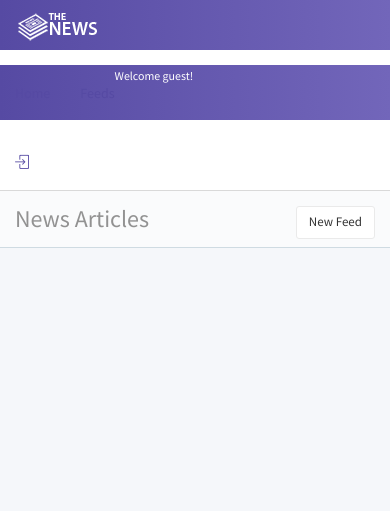
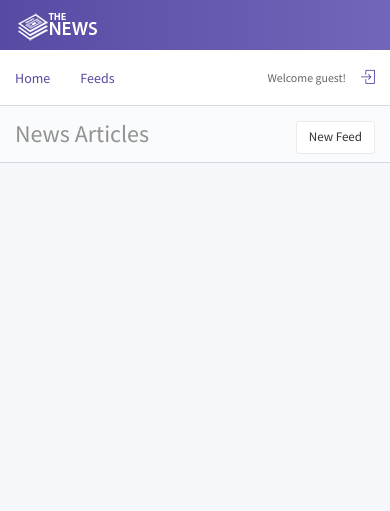
Before and after one commit to jamesblackjr/newsproject, a Django app: page / in a window 390 px wide. Shown: the top 511 px of the page. Run offline with Django 3.2, Linux system fonts and the light colour scheme; data that the repository does not hold is empty; parts of the project's set-up code (start-up, migrations or seed data) failed here and were passed over; some libraries are stand-ins or nearby versions.

Commit message:
Adjust Responsive Design of Articles List page

```diff
--- a/news/templates/articles_list.html
+++ b/news/templates/articles_list.html
@@ -13,7 +13,7 @@
 	</div>
 	<div class="row">
 		{% for column in columns %}
-			<div class="col-md-4">
+			<div class="col-lg-4">
 				{% for entry in column %}
 					<div class="panel">
                     	<div class="panel-body bg-purple">
@@ -39,3 +39,5 @@
 	</div>
 </div>
 {% endblock %}
+
+{% block footer %}{% endblock %}
--- a/newsproject/static/css/style.css
+++ b/newsproject/static/css/style.css
@@ -27,6 +27,14 @@ body,
     background-image: none;
   }
 }
+.topnavbar .navbar-nav > li > small,
+.topnavbar .navbar-nav > li > span {
+	display: inline-block;
+	position: relative;
+	padding-top: 10px;
+	padding-bottom: 10px;
+	line-height: 20px;
+}
 .topnavbar .navbar-nav > li > a,
 .topnavbar .navbar-nav > .open > a {
   color: #564aa3;
@@ -48,10 +56,6 @@ body,
 .topnavbar .navbar-nav > .open > a:focus {
   background-color: transparent;
 }
-.topnavbar .navbar-text {
-  color: #ffffff;
-  margin-right: 0px;
-}
 .topnavbar .nav-wrapper {
   background-color: #564aa3;
   background-image: -webkit-linear-gradient(left, #564aa3 0%, #7266ba 100%);
@@ -69,6 +73,12 @@ body,
     background-repeat: repeat-x;
     filter: progid:DXImageTransform.Microsoft.gradient(startColorstr='#ff564aa3', endColorstr='#ff7266ba', GradientType=1);
   }
+  .topnavbar .navbar-nav > li > small,
+  .topnavbar .navbar-nav > li > span {
+	color: #ffffff;
+  	padding-top: 15px;
+  	padding-bottom: 15px;
+  }
   .topnavbar .navbar-nav > .open > a,
   .topnavbar .navbar-nav > .open > a:hover,
   .topnavbar .navbar-nav > .open > a:focus {
@@ -83,6 +93,11 @@ body,
   .topnavbar .navbar-nav > li > a:focus,
   .topnavbar .navbar-nav > .open > a:focus {
     color: #312a5d;
+  }
+  .topnavbar .navbar-nav.navbar-right > li > a,
+  .topnavbar .navbar-nav.navbar-right > li > a:hover,
+  .topnavbar .navbar-nav.navbar-right > li > a:focus {
+    background-color: transparent;
   }
 }
 /* ========================================================================
--- a/newsproject/templates/base.html
+++ b/newsproject/templates/base.html
@@ -70,12 +70,11 @@
 							<li><a href="{% url 'articles-list' %}">Home</a></li>
 							<li><a href="{% url 'feeds-list' %}">Feeds</a></li>
 						</ul>
-						<div class="navbar-right">
 						{% if request.user.is_authenticated %}
-				                <p class="nav navbar-text">
+			                <ul class="nav navbar-nav navbar-right">
+								<li>
 									<small>Hello {{ request.user.get_full_name|title|default:request.user.username|title }}, you last logged in at {{ request.user.last_login|date:"l F, j Y" }}.</small>
-								</p>
-				                <ul class="nav navbar-nav">
+								</li>
 			                   	<li>
 			                      	<a href="{% url 'logout' %}" title="Logout">
 			                         	<em class="icon-logout"></em>
@@ -83,10 +82,10 @@
 			                   	</li>
 						   </ul>
 						{% else %}
-				                <p class="nav navbar-text">
+			                <ul class="nav navbar-nav navbar-right">
+								<li>
 									<small>Welcome guest!</small>
-								</p>
-				                <ul class="nav navbar-nav">
+								</li>
 			                   	<li>
 			                      	<a href="{% url 'login' %}" title="Login">
 			                         	<em class="icon-login"></em>
@@ -94,7 +93,6 @@
 			                   	</li>
 						   </ul>
 						{% endif %}
-						</div>
 		            </div>
 				</nav>
 			</header>
@@ -123,10 +121,12 @@
 				{% block content %}{% endblock %}
 			</section>
 
+			{% block footer %}
 				<!-- Page Footer -->
 				<footer>
 					<span>&copy; 2016 Designed by <a href="http://www.jamesblackjr.com" title="Mr. James Black Jr.">Mr. James A. Black Jr.</a>&nbsp;&nbsp;All Rights Reserved.</span>
 				</footer>
+			{% endblock %}
 		</div>
 
 		<!-- Latest compiled and minified jQuery & Bootstrap JavaScript -->
```
Lines whose indentation alone changed are shown as unchanged.
